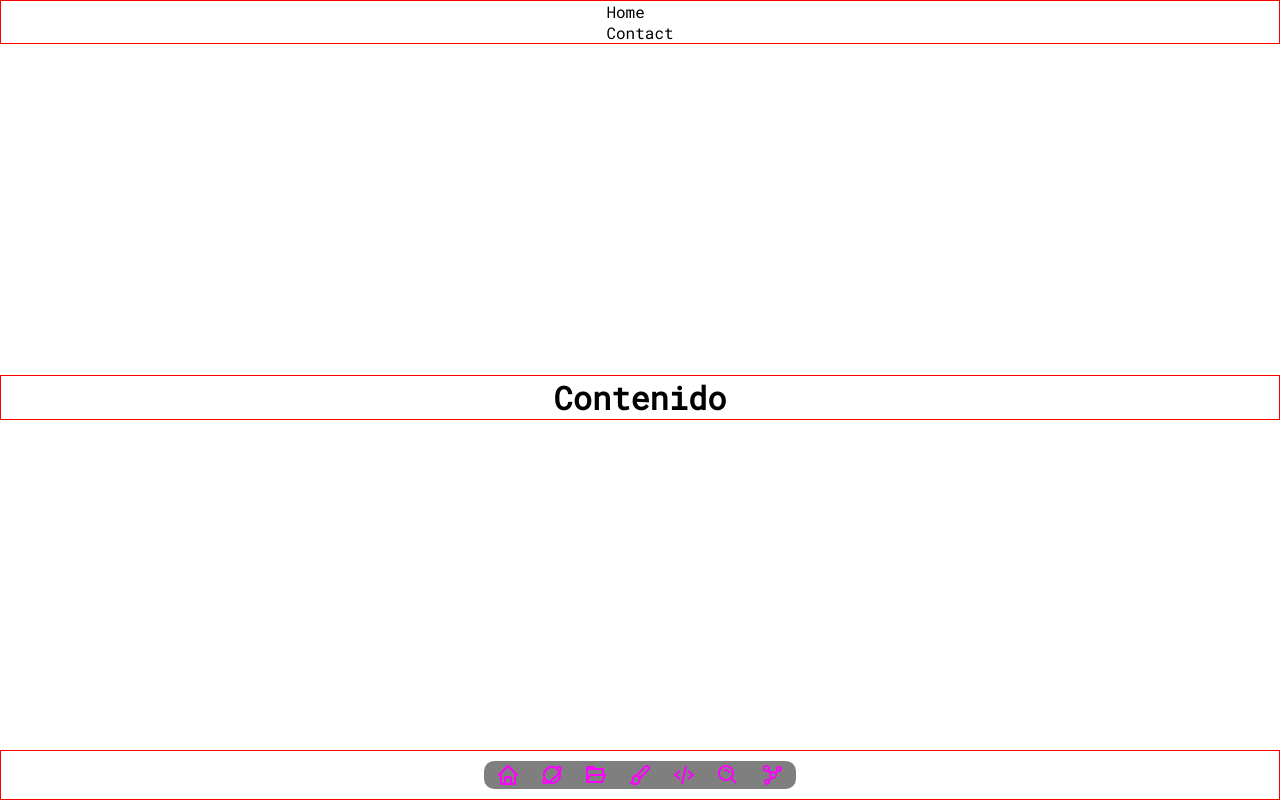
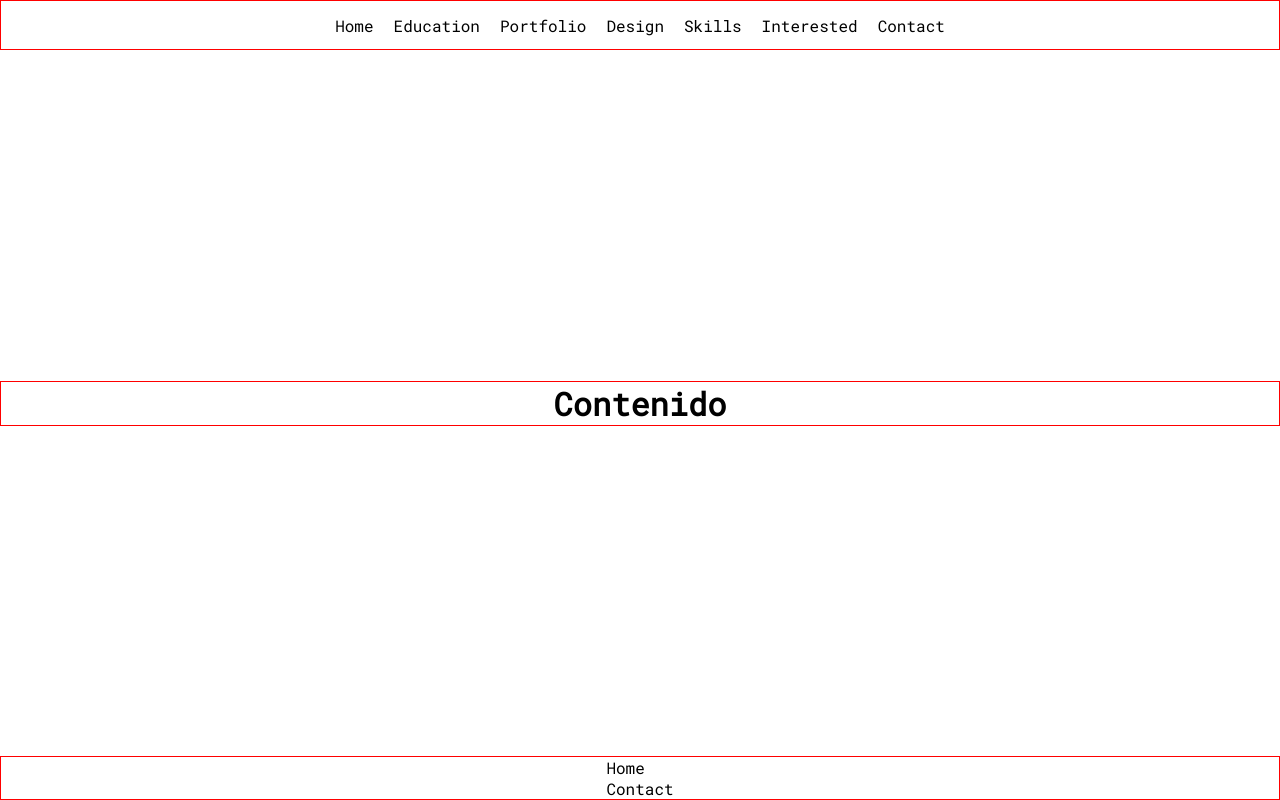
Before and after one commit to odonML/portafolioOdonML, a plain HTML site: page index.html in a window 1280 px wide. Drawn offline with Linux system fonts and the light colour scheme.

Commit message:
responsive navbar

```diff
--- a/index.html
+++ b/index.html
@@ -19,7 +19,7 @@
                 width="24"
                 height="24"
                 viewBox="0 0 24 24"
-                style="fill:#FF00FF;: "
+                style="fill:#FF00FF;"
               >
                 <path
                   d="M3 13h1v7c0 1.103.897 2 2 2h12c1.103 0 2-.897 2-2v-7h1a1 1 0 0 0 .707-1.707l-9-9a.999.999 0 0 0-1.414 0l-9 9A1 1 0 0 0 3 13zm7 7v-5h4v5h-4zm2-15.586 6 6V15l.001 5H16v-5c0-1.103-.897-2-2-2h-4c-1.103 0-2 .897-2 2v5H6v-9.586l6-6z"
--- a/scss/responsive/_tablet.scss
+++ b/scss/responsive/_tablet.scss
@@ -0,0 +1,23 @@
+@media (min-width: 768px) {
+    .container{
+        @include displayFlexBox(flex, column, space-between, flex-start, nowrap);
+    }
+    .navbar{
+        .list{
+            padding: none;
+            background-color: transparent;
+            border-radius: none;
+            .item{
+                margin: 0px 5px;
+                padding: 5px;
+                .item-text{
+                    display: block;
+                }
+                .item-icon{
+                    display: none;
+                }
+
+            }
+        }
+    }
+}
```
Also changed, not shown: css/style.css, 1 other file.
